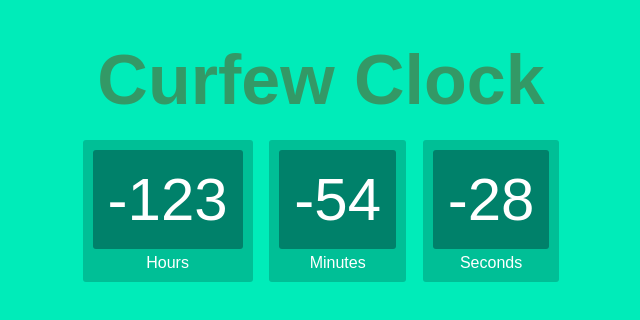
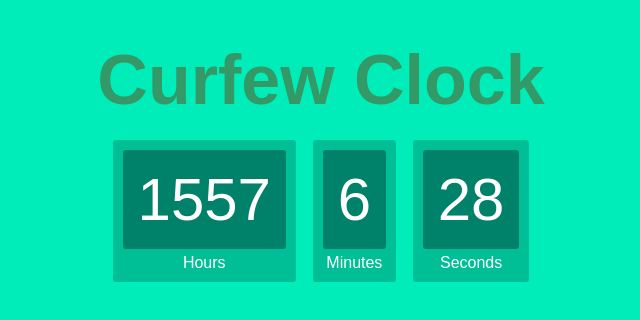
Before and after one commit to sudoanupriya/sudoanupriya.github.io, a plain HTML site: page index.html in a window 1280 px wide. Shown: the whole page, without its empty margins (319-959 px from the left). Drawn offline with Linux system fonts and the light colour scheme.

Commit message:
Update index.html

```diff
--- a/index.html
+++ b/index.html
@@ -63,7 +63,7 @@ h1{
     </div>
   </div>
 <script>
-var deadline = new Date("FEB 15, 2022 21:30:00").getTime();
+var deadline = new Date("APRIL 26, 2022 21:30:00").getTime();
 var x = setInterval(function() {
 var now = new Date().getTime();
 var t = deadline - now;
```
